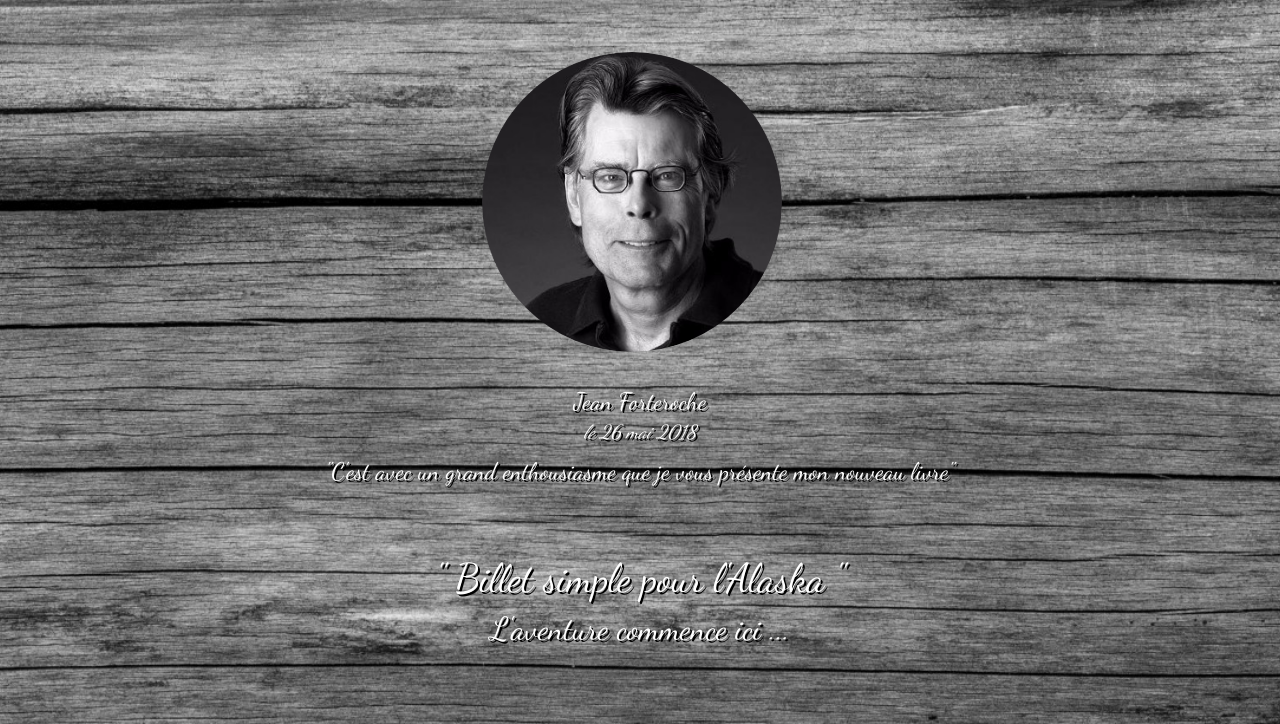
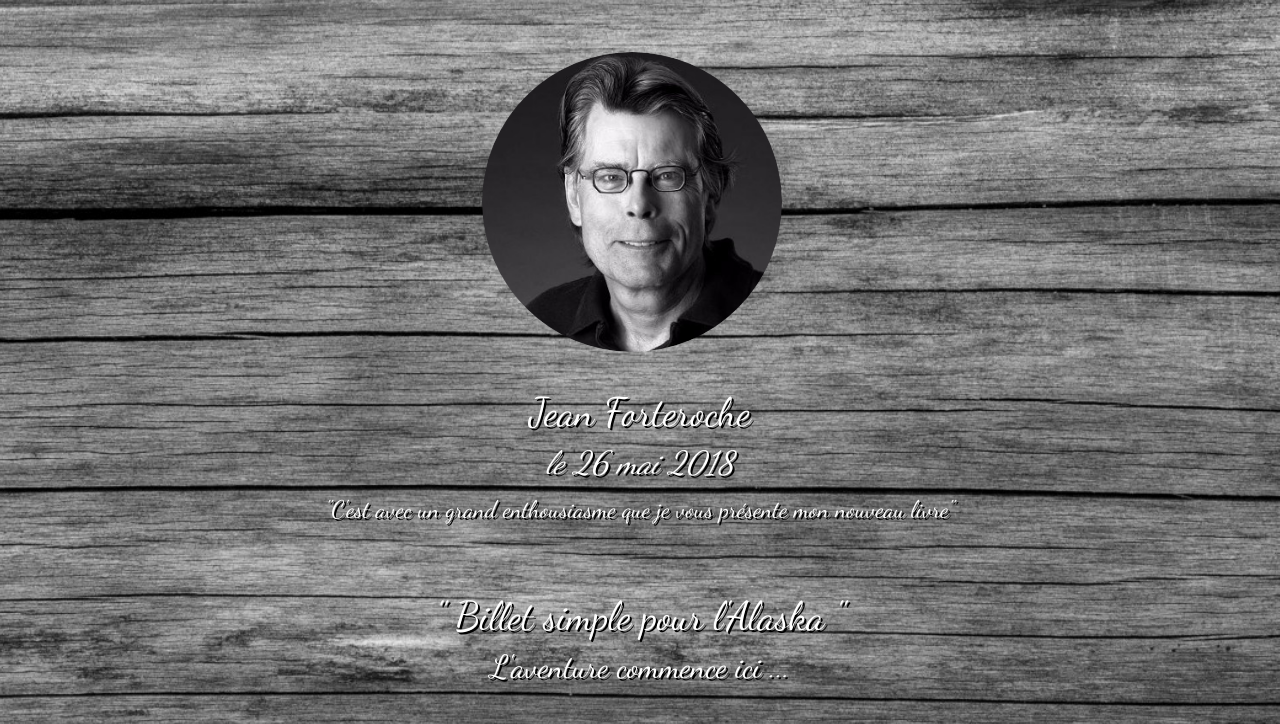
Before and after one commit to LudwigJedde/blog_mvc, a PHP site: page / in a window 1280 px wide. Shown: the part 84-808 px from the top of the page. Run offline with PHP 8.4, Linux system fonts and the light colour scheme; data that the repository does not hold is empty.

Commit message:
changé niveau du H

```diff
--- a/template/header.php
+++ b/template/header.php
@@ -4,7 +4,7 @@
         <div class="media-body">
             <img src="./public/images/avatar.png" alt="Jean Forteroche" class="mr-3 mt-3 rounded-circle" style="width:300px;">
             <br><br>
-            <h4>Jean Forteroche <br><small><i>le 26 mai 2018</i></small></h4>
+            <h1 class="home-title">Jean Forteroche <br><small><i>le 26 mai 2018</i></small></h1>
             <blockquote>"C'est avec un grand enthousiasme que je vous présente mon nouveau livre"</blockquote>
         </div>
     </div>
```
